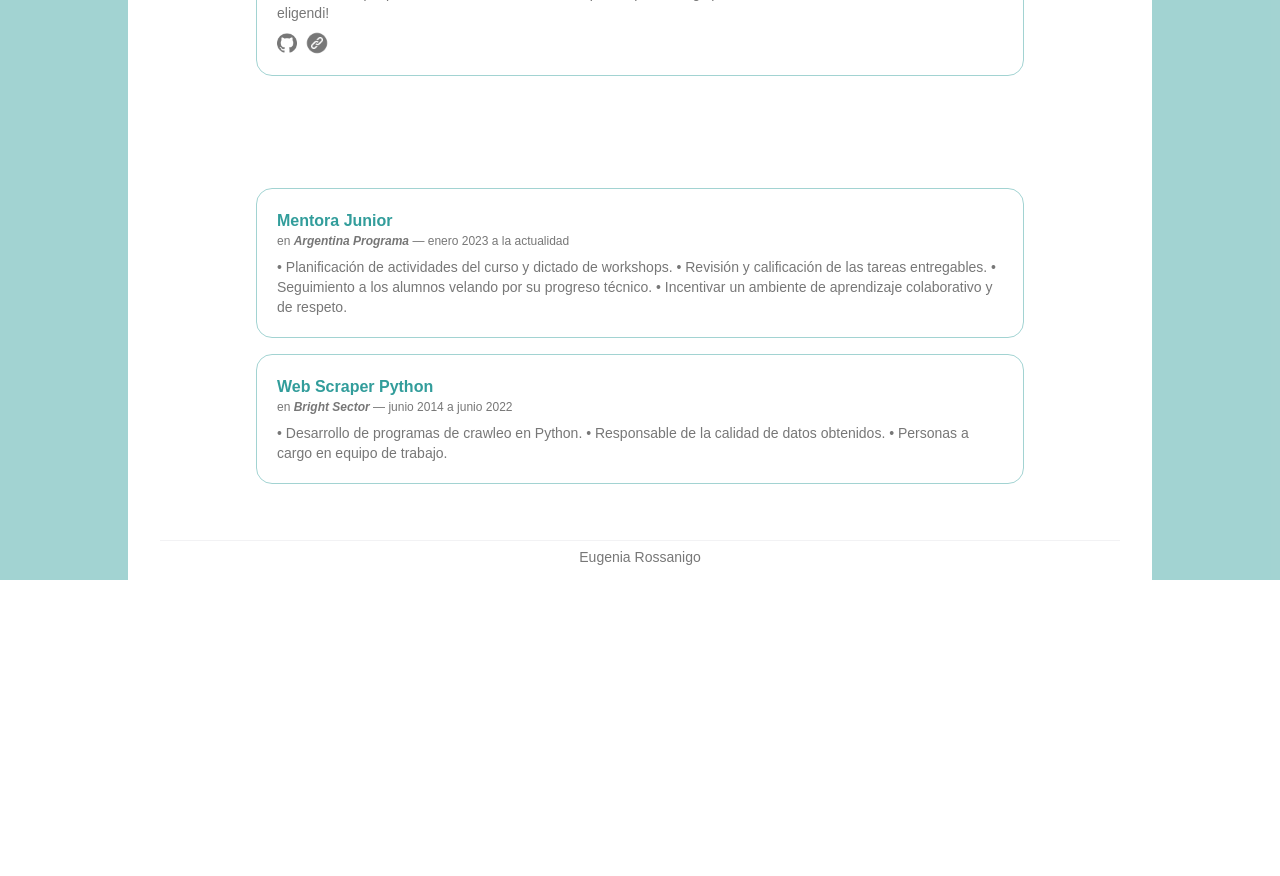
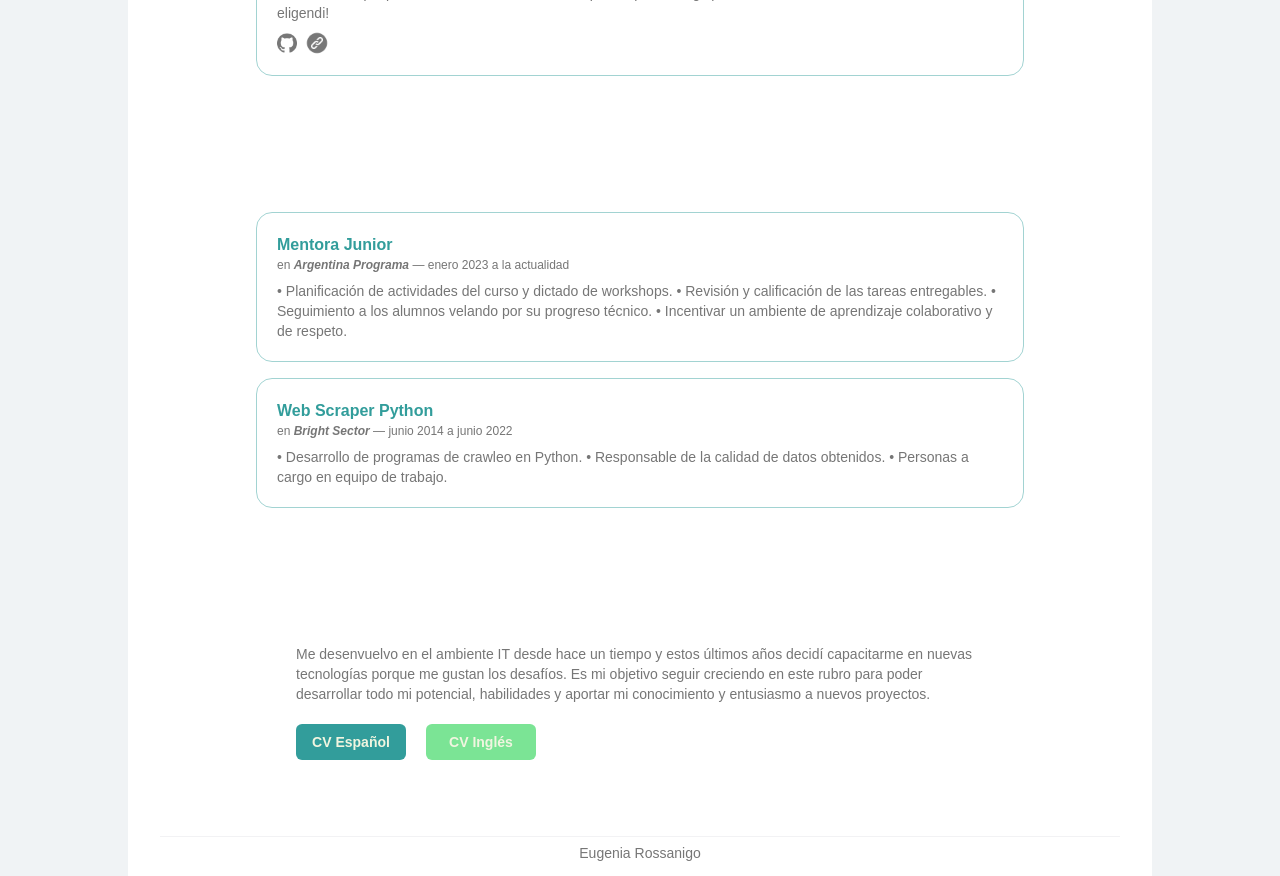
Before and after one commit to eugeniarossanigo/portfolio-eugenia-rossanigo, a React (Vite) app: page / in a window 1280 px wide. Shown: the part 1560-2436 px from the top of the page. Before the commit the page ends 2140 px from the top, so only its background shows below. Built offline with nearby package versions, Linux system fonts and the light colour scheme.

Commit message:
layout change

```diff
--- a/src/App.css
+++ b/src/App.css
@@ -4,15 +4,16 @@
   box-sizing: border-box;
 }
 #root {
-  background-color: #f4f8f8;
-  background-color: #329d9b73;
+  /* background-color: #f4f8f8;
+  background-color: #329d9b73; */
+  background-color:#F0F3F5;
   /* min-height: 100vh; */
   display: flex;
   justify-content: center;
 }
 #main-layout {
   background-color: #fff;
-  color: #777777;
+  color: #767676;
   width: 100%;
   max-width: 1024px;
   padding: 0.5rem 2rem;
--- a/src/App.jsx
+++ b/src/App.jsx
@@ -4,7 +4,8 @@ import ProjectContainer from './components/ProjectContainer';
 import Footer from './components/Footer';
 import Navbar from './components/Navbar';
 import Welcome from './components/Welcome';
-import WorkContainer from './components/WorkContainer';
+import JobsContainer from './components/JobsContainer';
+import AboutContainer from './components/AboutContainer';
 
 function App() {
   return (
@@ -16,7 +17,8 @@ function App() {
             <>
               <Welcome />
               <ProjectContainer />
-              <WorkContainer />
+              <JobsContainer />
+              <AboutContainer />
               {/* <main className='flex flex-row'>
                 <Container />
                 <Container />
```
